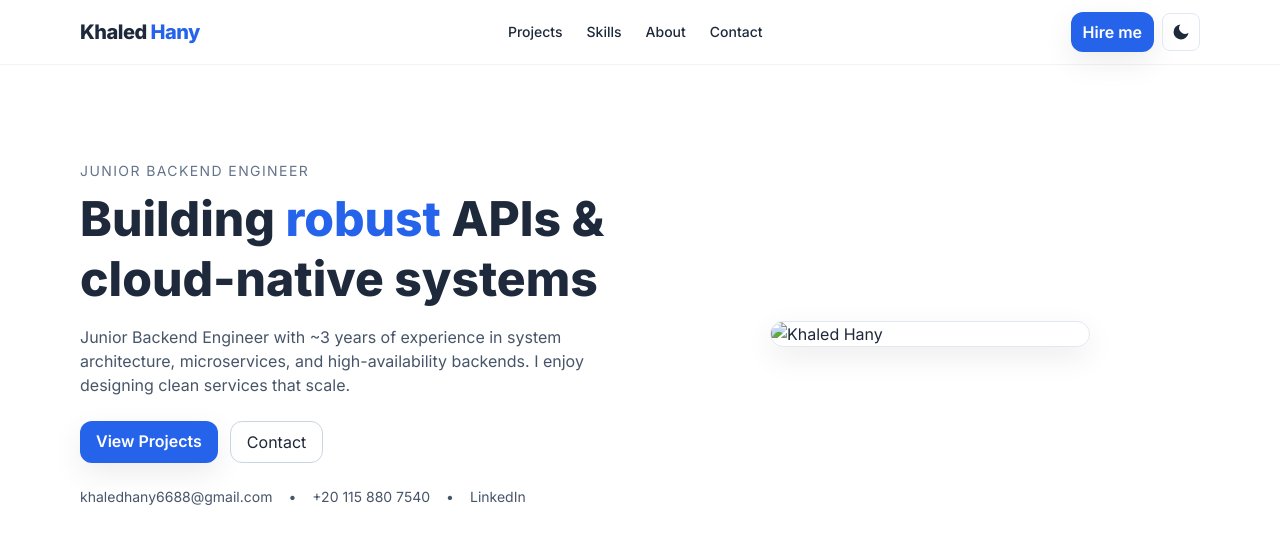
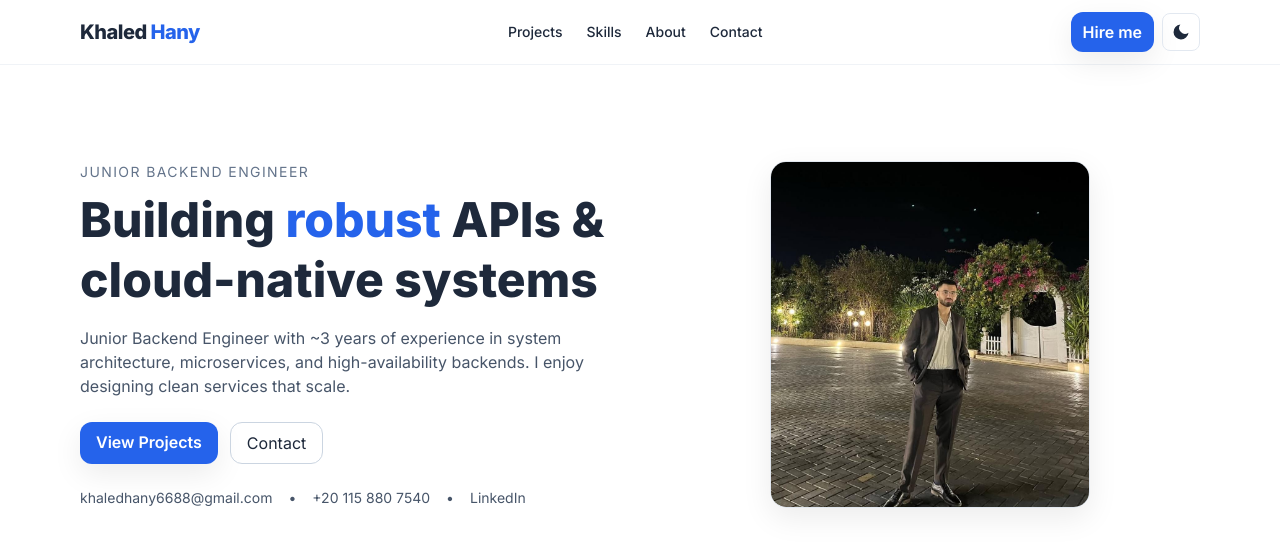
Before and after one commit to KhaledHany551/KhaledHany551.github.io, a plain HTML site: page index.html in a window 1280 px wide. Drawn offline with nearby package versions, Linux system fonts and the light colour scheme.

Commit message:
Updated2 index.html

```diff
--- a/index.html
+++ b/index.html
@@ -28,7 +28,13 @@
     }
   </script>
   <style>
-    .link-underline { background-image: linear-gradient(currentColor, currentColor); background-position: 0% 100%; background-repeat: no-repeat; background-size: 0% 2px; transition: background-size .25s ease; }
+    .link-underline {
+      background-image: linear-gradient(currentColor, currentColor);
+      background-position: 0% 100%;
+      background-repeat: no-repeat;
+      background-size: 0% 2px;
+      transition: background-size .25s ease;
+    }
     .link-underline:hover { background-size: 100% 2px; }
   </style>
   <script>
@@ -66,7 +72,10 @@
       <div>
         <p class="text-sm uppercase tracking-widest text-slate-500 dark:text-slate-400">Junior Backend Engineer</p>
         <h1 class="mt-2 text-4xl/tight md:text-5xl/tight font-extrabold">Building <span class="text-brand-600">robust</span> APIs & cloud-native systems</h1>
-        <p class="mt-4 text-slate-600 dark:text-slate-300 max-w-xl">Junior Backend Engineer with ~3 years of experience in system architecture, microservices, and high-availability backends. I enjoy designing clean services that scale.</p>
+        <p class="mt-4 text-slate-600 dark:text-slate-300 max-w-xl">
+          Junior Backend Engineer with ~3 years of experience in system architecture, microservices, and high-availability backends.
+          I enjoy designing clean services that scale.
+        </p>
         <div class="mt-6 flex flex-wrap gap-3">
           <a href="#projects" class="px-4 py-2 rounded-xl bg-brand-600 text-white font-semibold hover:bg-brand-700 shadow-soft">View Projects</a>
           <a href="#contact" class="px-4 py-2 rounded-xl border border-slate-300 dark:border-slate-700 hover:bg-slate-100 dark:hover:bg-slate-800">Contact</a>
@@ -82,13 +91,15 @@
 
       <!-- Right side (photo) -->
       <div class="flex justify-center">
-        <img src="dd4a35eb-316d-4534-bade-569efe304eec.jpg" alt="Khaled Hany" class="rounded-2xl shadow-soft w-80 h-auto object-cover border border-slate-200 dark:border-slate-800">
+        <img src="https://github.com/KhaledHany551/KhaledHany551.github.io/raw/main/WhatsApp%20Image%202025-10-31%20at%2021.19.37_0c646a88.jpg"
+             alt="Khaled Hany"
+             class="rounded-2xl shadow-soft w-80 h-auto object-cover border border-slate-200 dark:border-slate-800">
       </div>
     </div>
   </section>
 
-  <!-- باقي الكود بتاع المشاريع والسكيلز والكونتاكت -->
-  <!-- (يفضل تسيب باقي الأقسام زي ما هي من ملفك الحالي لأنها مش محتاجة تعديل) -->
+  <!-- باقي الأقسام هنا -->
+  <!-- projects, skills, contact... -->
 
   <script>
     document.getElementById('themeToggle').addEventListener('click', () => {
@@ -96,7 +107,6 @@
       root.classList.toggle('dark');
       localStorage.setItem('theme', root.classList.contains('dark') ? 'dark' : 'light');
     });
-    document.getElementById('year').textContent = new Date().getFullYear();
   </script>
 
 </body>
```
